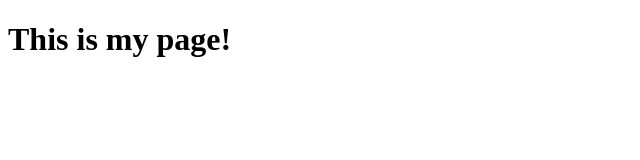
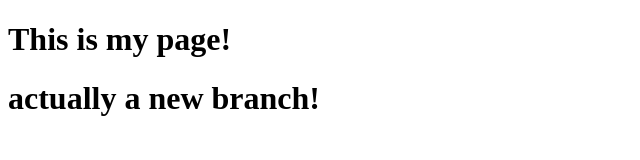
Before and after one commit to Leaden132/git-branching-lesson, a plain HTML site: page index.html in a window 1280 px wide. Shown: the whole page, without its empty margins (0-640 px from the left). Drawn offline with Linux system fonts and the light colour scheme.

Commit message:
new branch!

```diff
--- a/index.html
+++ b/index.html
@@ -9,7 +9,7 @@
 <body>
 
 <h1>This is my page!</h1>
-
+<h1>actually a new branch!</h1>
 
 
 
```
Also changed, not shown: branch code.txt (added).
